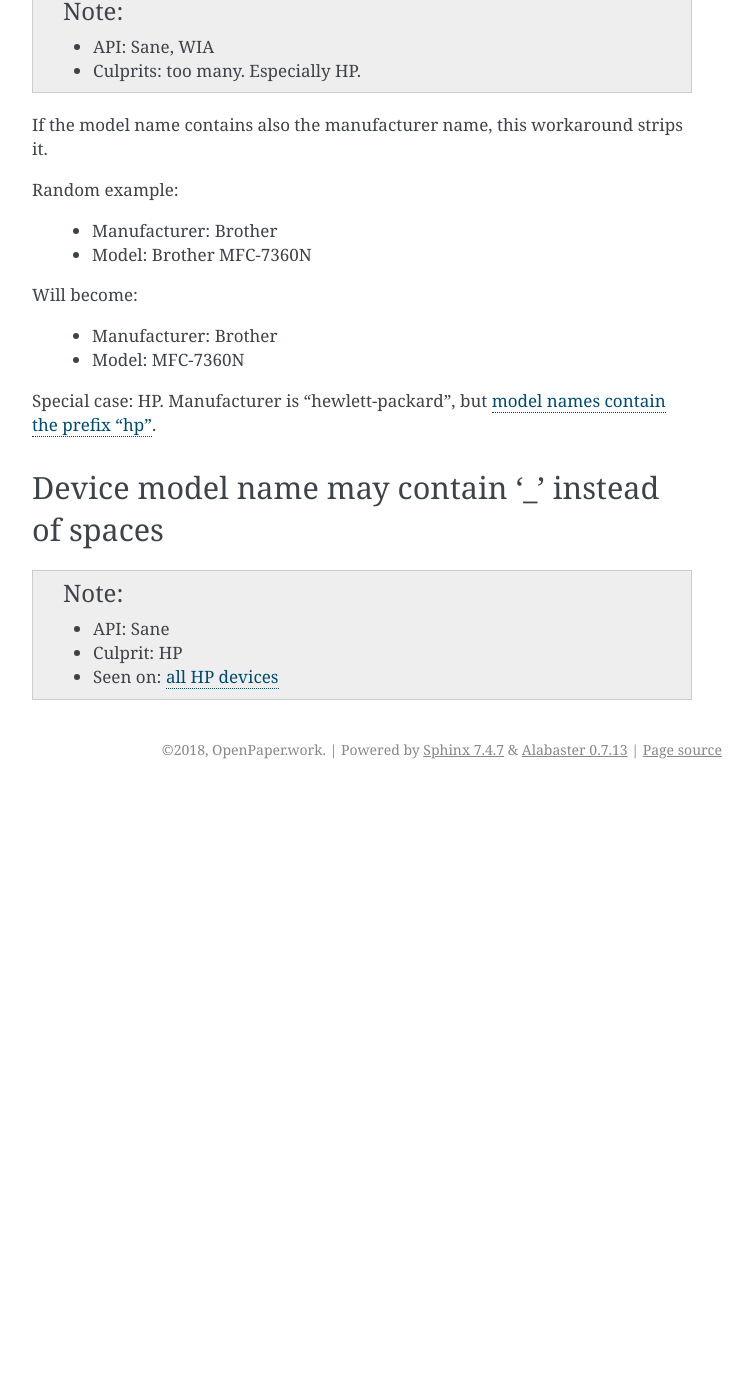
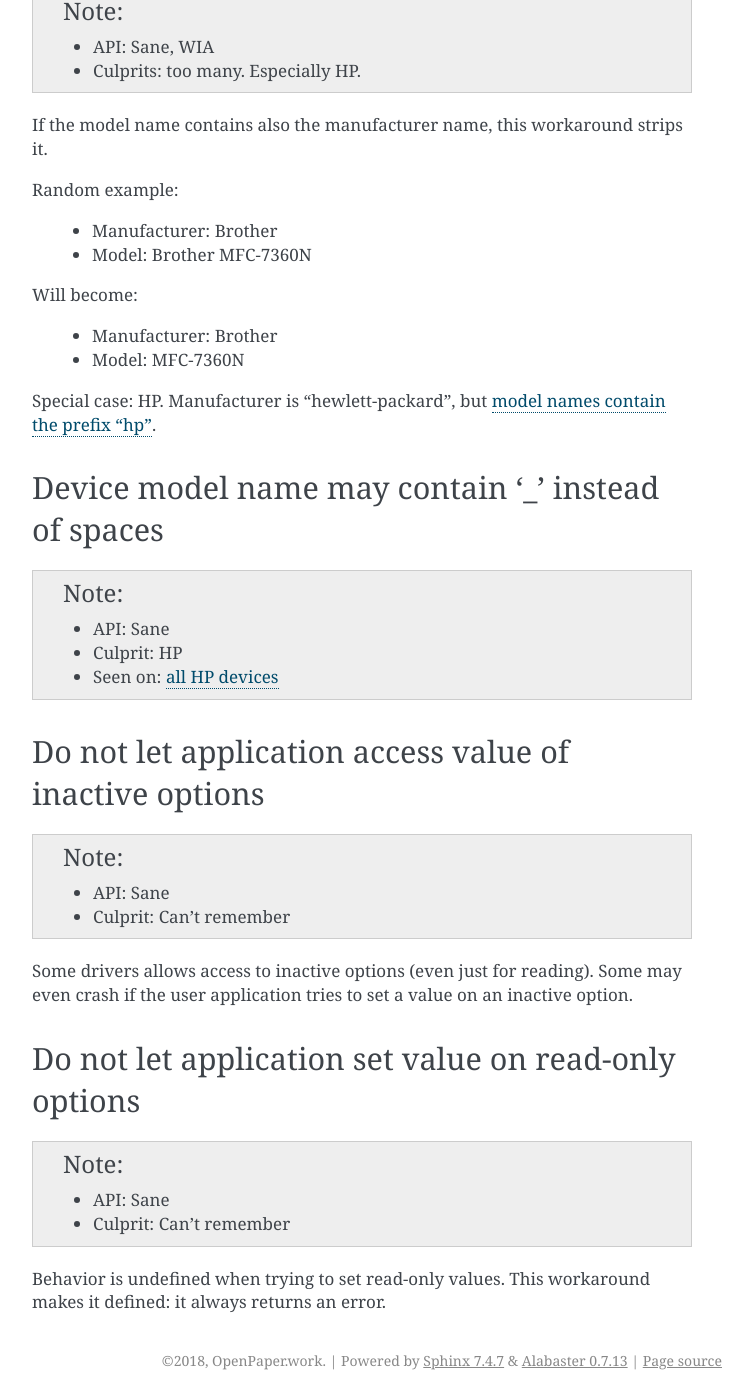
Before and after one commit to openpaperwork/libinsane, a Sphinx documentation site: the page built from doc/source/workarounds.rst, in a window 1280 px wide and 1400 px high, scrolled down 2080 px. Shown: the whole window, without its empty margins (388-1141 px from the left). Built offline with Sphinx 7.4.7, drawn with Linux system fonts in a browser that asks for light colours; before the commit the page ends 2869 px from its top, so only the background shows below that; some of the changed text lies outside the part shown.

```diff
--- a/doc/source/index.rst
+++ b/doc/source/index.rst
@@ -10,8 +10,8 @@
     scan_apis
     normalized_api
     gobject_introspection_api
+    workarounds
     behavior_normalizations
-    workarounds
     dev_rules
 
 
--- a/doc/source/workarounds.rst
+++ b/doc/source/workarounds.rst
@@ -111,3 +111,28 @@
     * API: Sane
     * Culprit: HP
     * Seen on: `all HP devices <https://openpaper.work/en/scanner_db/vendor/7/>`_
+
+
+
+Do not let application access value of inactive options
+-------------------------------------------------------
+
+.. note::
+
+    * API: Sane
+    * Culprit: Can't remember
+
+Some drivers allows access to inactive options (even just for reading).
+Some may even crash if the user application tries to set a value on an inactive option.
+
+
+Do not let application set value on read-only options
+-----------------------------------------------------
+
+.. note::
+
+    * API: Sane
+    * Culprit: Can't remember
+
+Behavior is undefined when trying to set read-only values.
+This workaround makes it defined: it always returns an error.
```
Also changed, not shown: doc/source/behavior_normalizations.rst (+16 -3 lines), 8 other files.
